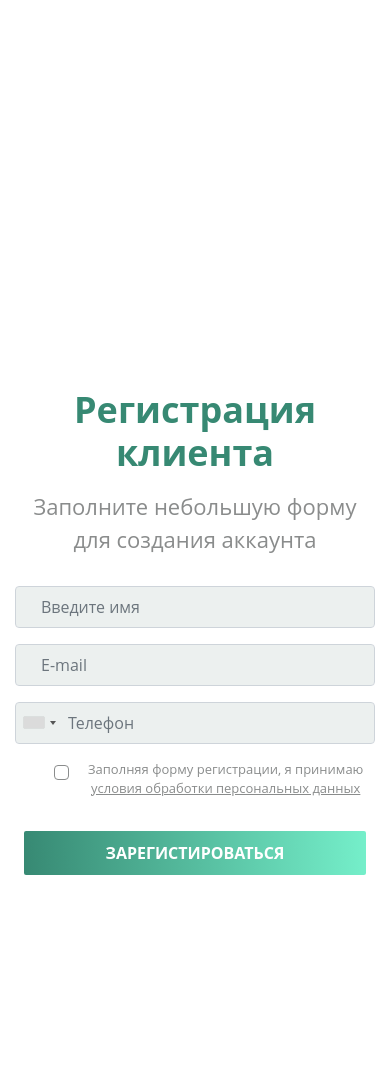
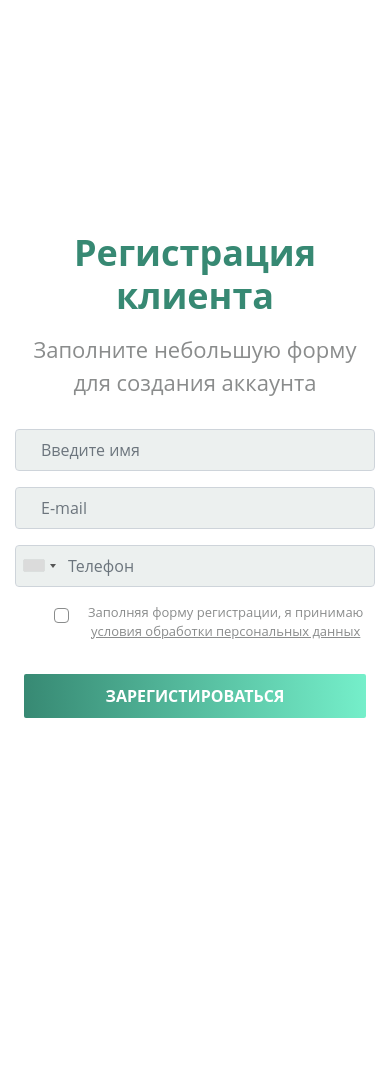
Before and after one commit to kovol/ImsTest, a PHP site: page / in a window 390 px wide. Shown: the part 2429-3514 px from the top of the page. Run offline with PHP 8.4, Linux system fonts and the light colour scheme; some libraries are stand-ins or nearby versions; grey boxes are pictures that could not be loaded.

Commit message:
Update style.css

```diff
--- a/style.css
+++ b/style.css
@@ -465,5 +465,8 @@ form h5 {
     .container-wrapper > .row.first {
         order: 1;
     }
+        .sign-up__right {
+        padding-top: 0;
+    }
 
 }
```
